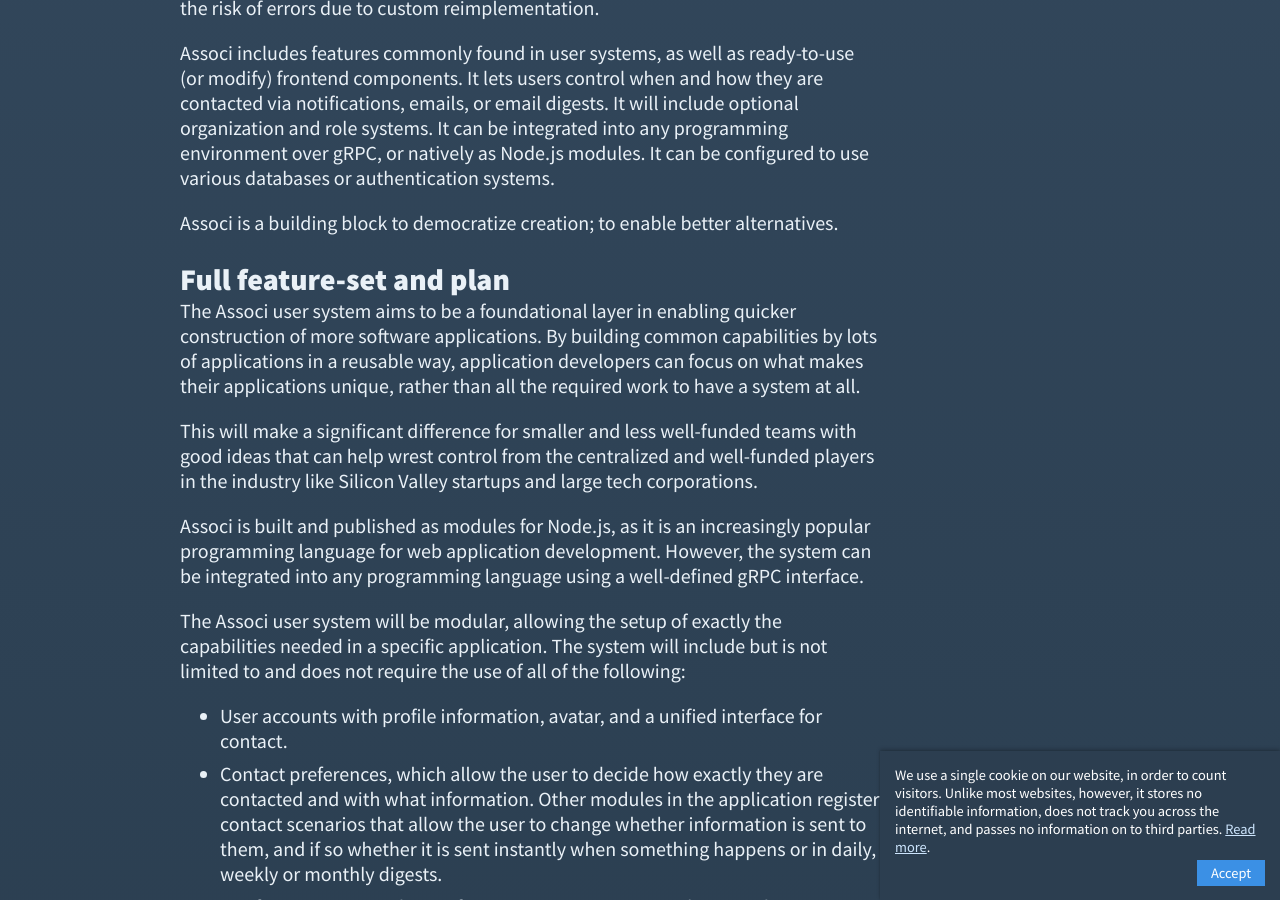
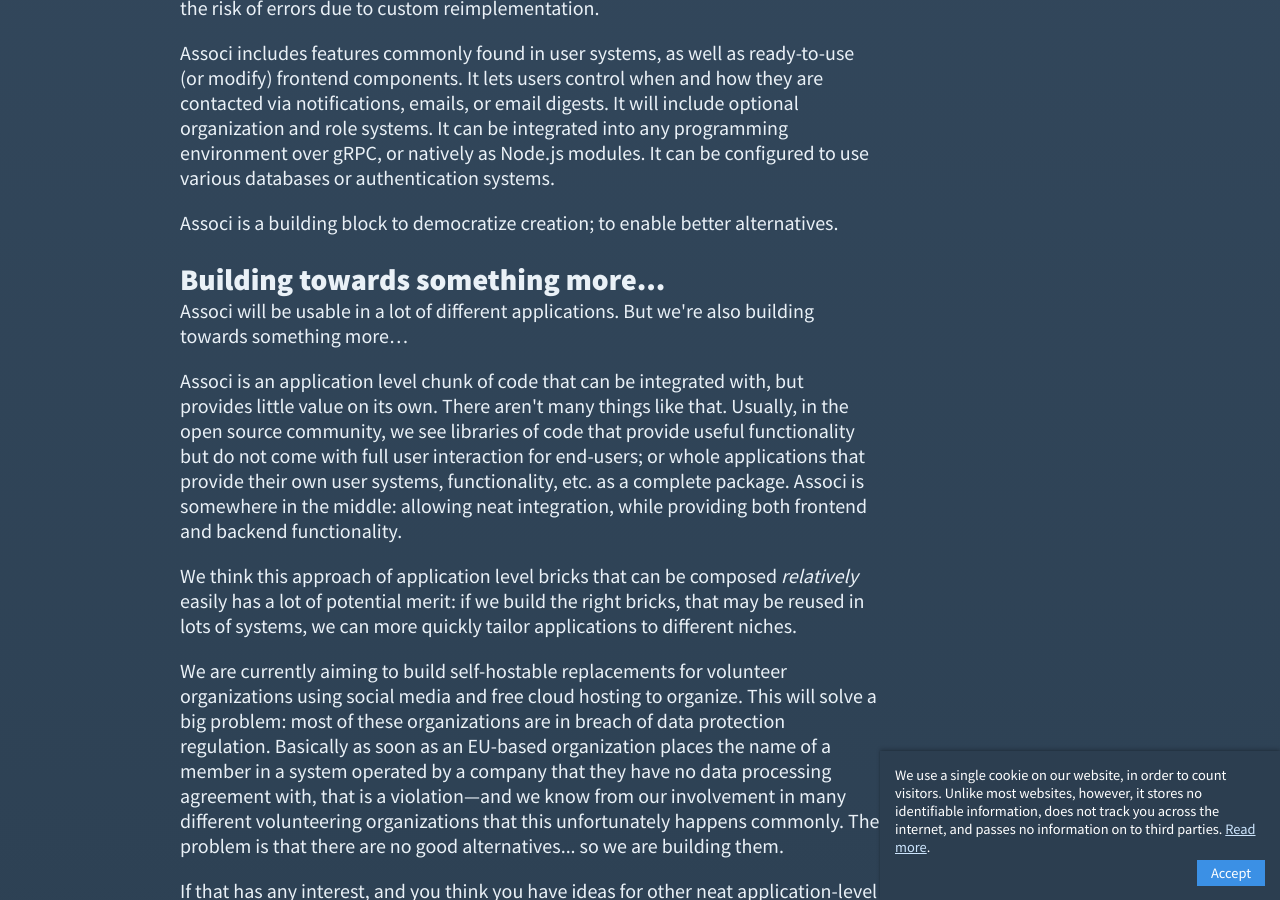
Before and after one commit to derangeddk/deranged.dk, a Jekyll site: the page built from associ/index.html, in a window 1280 px wide and 900 px high, scrolled down 947 px. Built offline with Jekyll 4.4.1, drawn with Linux system fonts in a browser that asks for light colours; some of the changed text lies outside the part shown.

Commit message:
Rambling about bunch modules for a bit on /associ leggo

```diff
--- a/associ/index.html
+++ b/associ/index.html
@@ -100,6 +100,23 @@
         Associ is a building block to democratize creation; to enable better alternatives.
     </p>
 
+    <h2>Building towards something more...</h2>
+    <p>
+        Associ will be usable in a lot of different applications. But we're also building towards something more&hellip;
+    </p>
+    <p>
+        Associ is an application level chunk of code that can be integrated with, but provides little value on its own. There aren't many things like that. Usually, in the open source community, we see libraries of code that provide useful functionality but do not come with full user interaction for end-users; or whole applications that provide their own user systems, functionality, etc. as a complete package. Associ is somewhere in the middle: allowing neat integration, while providing both frontend and backend functionality.
+    </p>
+    <p>
+        We think this approach of application level bricks that can be composed <em>relatively</em> easily has a lot of potential merit: if we build the right bricks, that may be reused in lots of systems, we can more quickly tailor applications to different niches.
+    </p>
+    <p>
+        We are currently aiming to build self-hostable replacements for volunteer organizations using social media and free cloud hosting to organize. This will solve a big problem: most of these organizations are in breach of data protection regulation. Basically as soon as an EU-based organization places the name of a member in a system operated by a company that they have no data processing agreement with, that is a violation&mdash;and we know from our involvement in many different volunteering organizations that this unfortunately happens commonly. The problem is that there are no good alternatives... so we are building them.
+    </p>
+    <p>
+        If that has any interest, and you think you have ideas for other neat application-level chunks to build, we'd love for you to <a href="mailto:get@deranged.dk">get in touch</a>&mdash;we would love more people to talk to about these things.
+    </p>
+
     <h2>Full feature-set and plan</h2>
     <p>
         The Associ user system aims to be a foundational layer in enabling quicker construction of more software applications. By building common capabilities by lots of applications in a reusable way, application developers can focus on what makes their applications unique, rather than all the required work to have a system at all.
```
